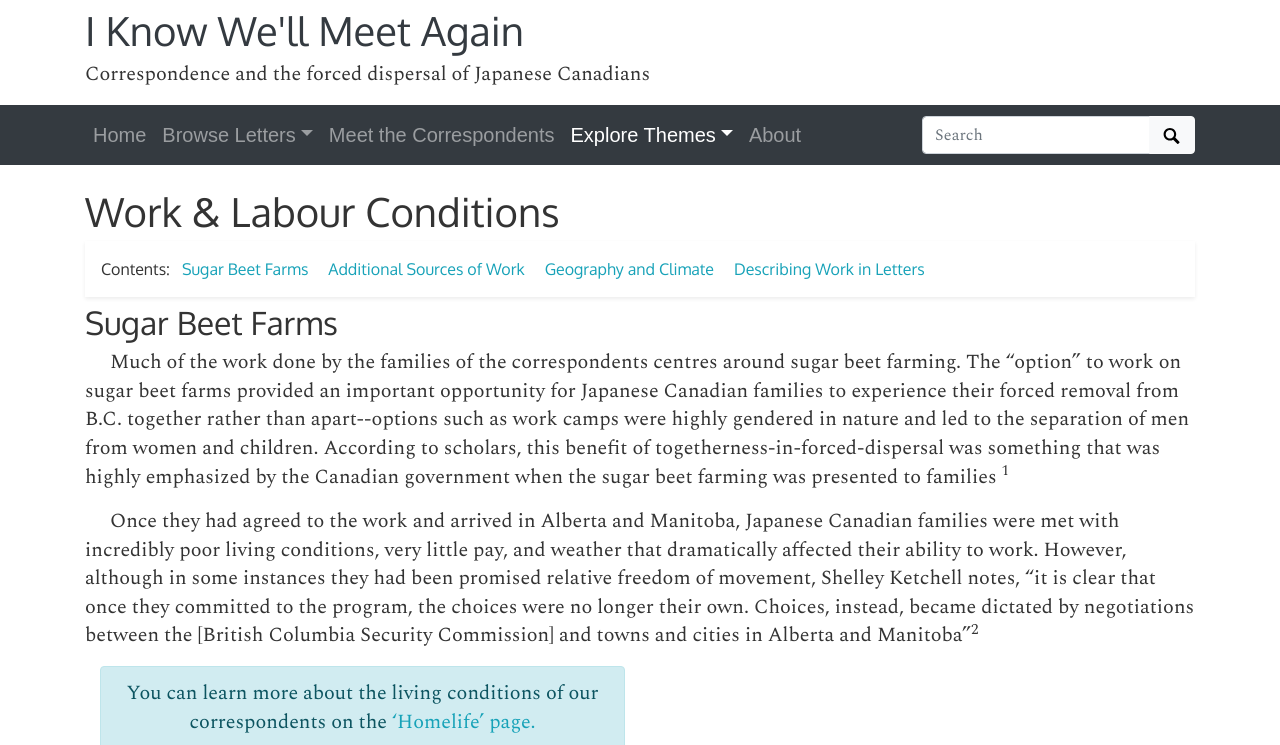
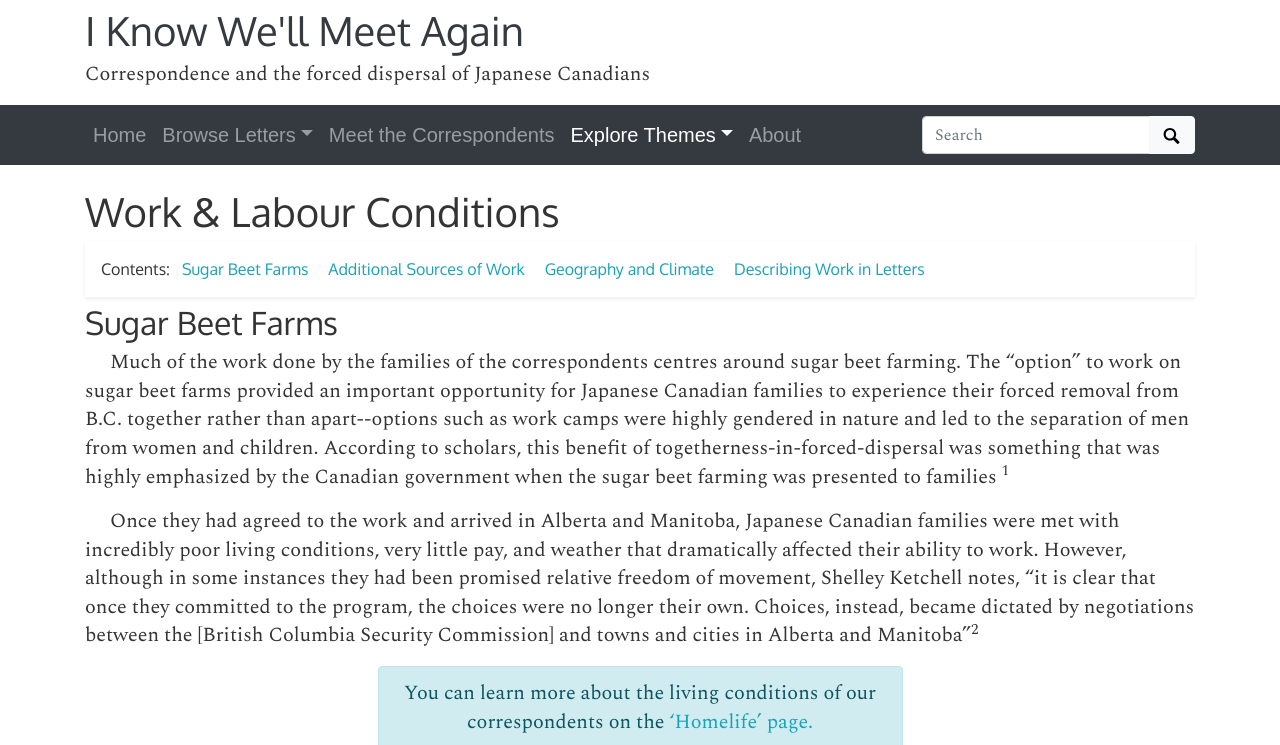
Before and after one commit to ubc-library-rbsc/gillis-2021, a Jekyll site: the page built from pages/labour.md, in a window 1280 px wide. Shown: the top 745 px of the page. Built offline with Jekyll 4.4.1, drawn with Linux system fonts in a browser that asks for light colours; grey boxes are pictures that could not be loaded.

Commit message:
Aligning alerts

```diff
--- a/pages/labour.md
+++ b/pages/labour.md
@@ -17,8 +17,8 @@ permalink: /labour.html
 <p style="text-indent: 25px;"> Once they had agreed to the work and arrived in Alberta and Manitoba, Japanese Canadian families were met with incredibly poor living conditions, very little pay, and weather that dramatically affected their ability to work. However, although in some instances they had been promised relative freedom of movement, Shelley Ketchell notes, “it is clear that once they committed to the program, the choices were no longer their own. Choices, instead, became dictated by negotiations between the [British Columbia Security Commission] and towns and cities in Alberta and Manitoba”<sup>2</sup> </p>
 
 <div class="container">
-  <div class="row">
-    <div class="col-md-6 align-self-center">
+  <div class="row justify-content-center">
+    <div class="col-md-6">
       {% include feature/alert.html text="You can learn more about the living conditions of our correspondents on the <a href='https://ubc-library-rbsc.github.io/gillis-2021/homelife.html'>'Homelife' page.</a>" color="info" align="center"%}
     </div>
   </div>
@@ -45,8 +45,8 @@ permalink: /labour.html
 </div>
 
 <div class="container">
-  <div class="row">
-    <div class="col-md-6 align-self-center">
+  <div class="row justify-content-center">
+    <div class="col-md-6">
       {% include feature/alert.html text="To read more of what correspondents wrote about the experiences working on beet farms, check out the <a href='https://ubc-library-rbsc.github.io/gillis-2021_ohd/subjects.html?filter=Beet-farms'>subject visualization page.</a>" color="info" align="center"%}
     </div>
   </div>
```
